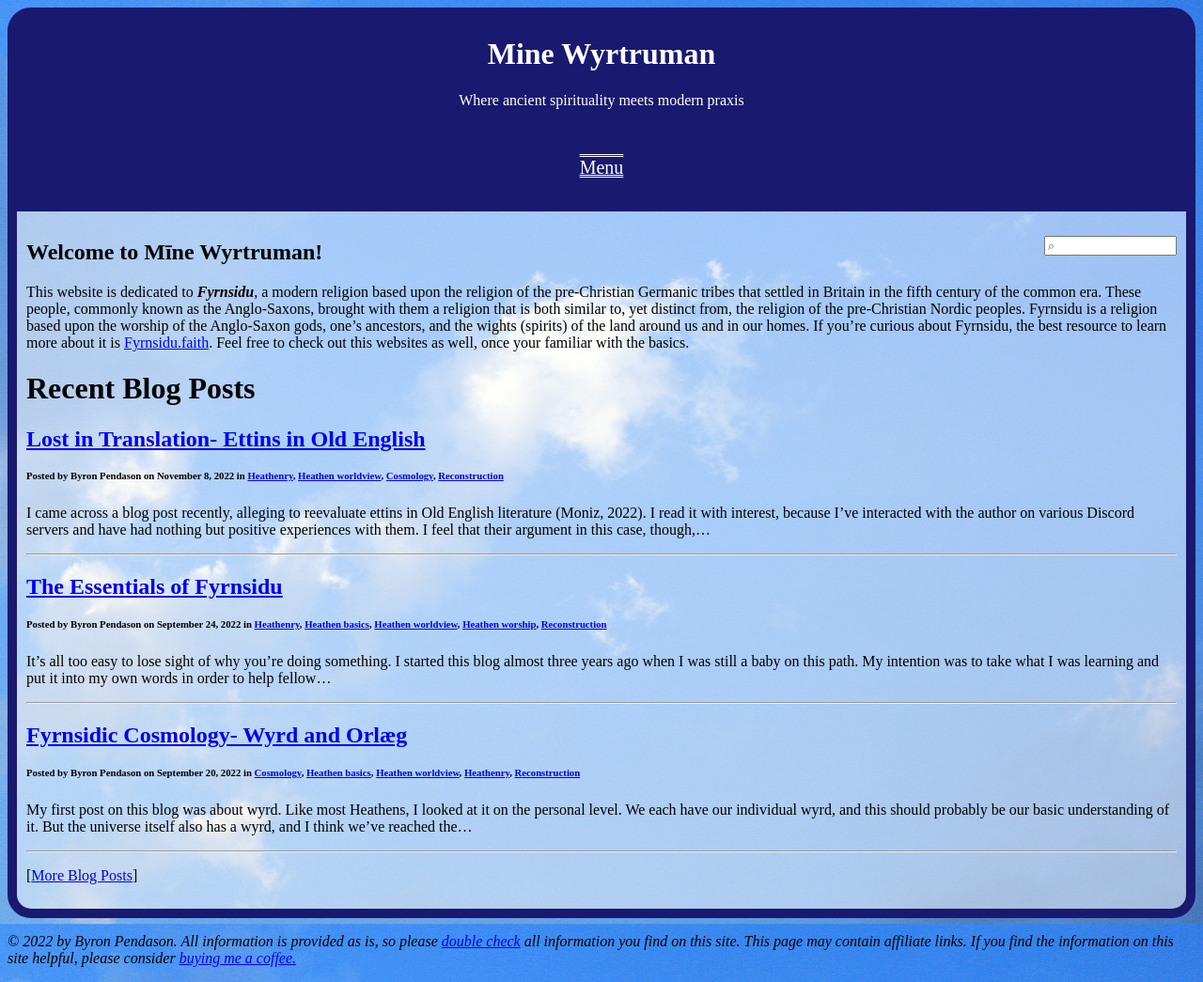
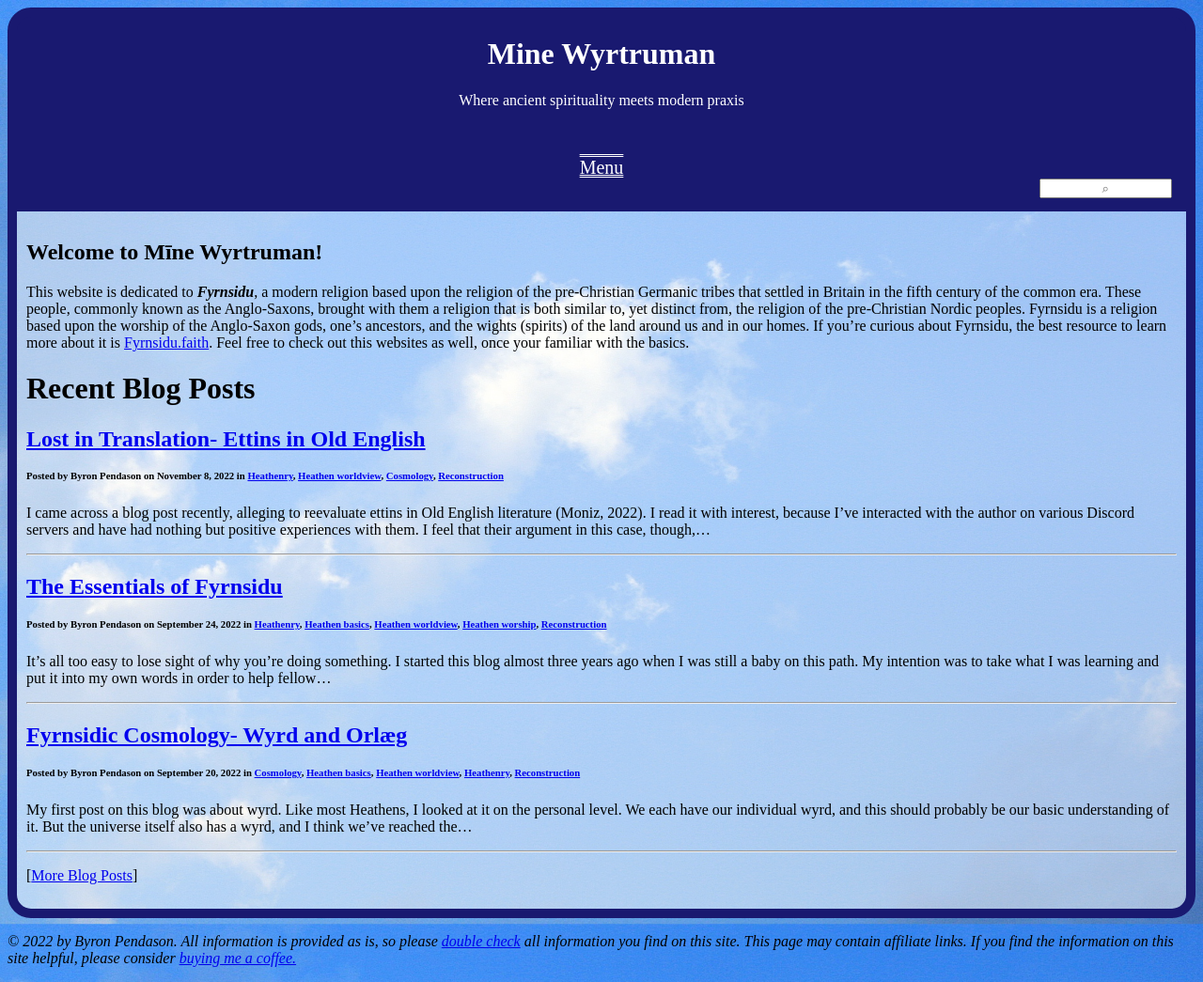
Before and after one commit to byronpendason/byronpendason.github.io, a Jekyll site: the page built from index.md, in a window 1280 px wide. Shown: the whole page at 94% size. Built offline with Jekyll 4.4.1, drawn with Linux system fonts in a browser that asks for light colours; our own code applies the rules of GitHub Pages for plain Markdown files; comment, search, counter and statistics services are not loaded.

Commit message:
update default.html

```diff
--- a/_layouts/default.html
+++ b/_layouts/default.html
@@ -54,10 +54,11 @@
           {% endfor %}
         </div>
       </div>
+      <input type="text" id="search-input" placeholder="&#x2315;">
     </nav>
     <div id="content">
       <div id="search-container">
-        <input type="text" id="search-input" placeholder="&#x2315;">
+
         <ul id="results-container"></ul>
       </div>
 
```
